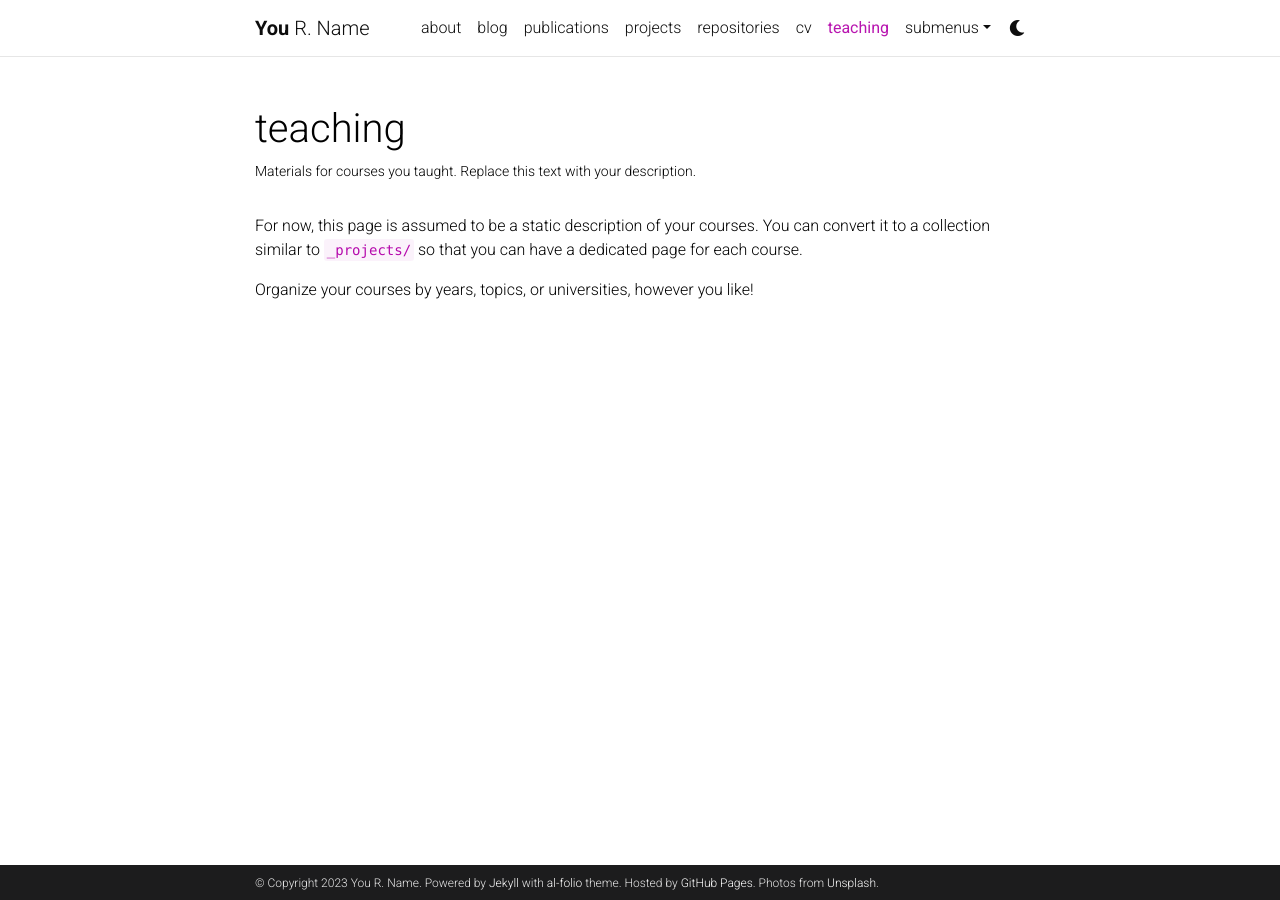
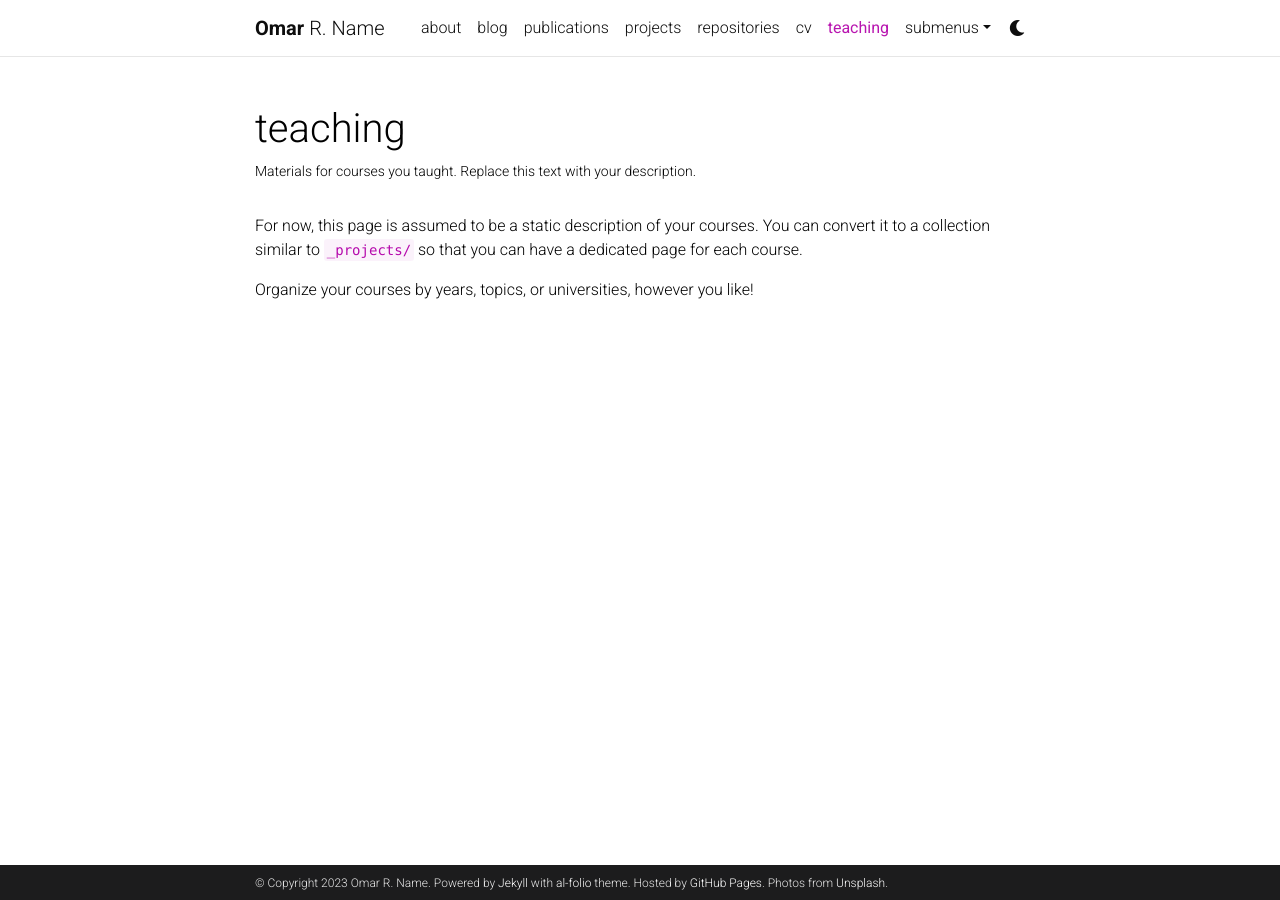
Before and after one commit to oallam3/oallam3.github.io, a Jekyll site: the page built from _pages/teaching.md, in a window 1280 px wide. Built offline with Jekyll 4.4.1, drawn with Linux system fonts in a browser that asks for light colours; comment, search, counter and statistics services are not loaded; a style sheet for code colours, icons or effects is not loaded.

Commit message:
Deploy1_

```diff
--- a/_config.yml
+++ b/_config.yml
@@ -3,7 +3,7 @@
 # -----------------------------------------------------------------------------
 
 title: blank # the website title (if blank, full name will be used instead)
-first_name: You
+first_name: Omar
 middle_name: R.
 last_name: Name
 email: you@example.com
```
